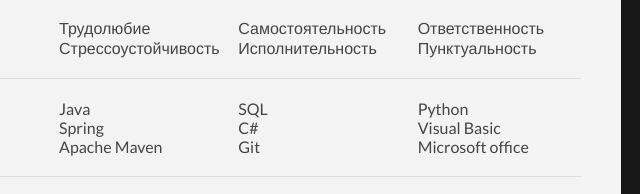
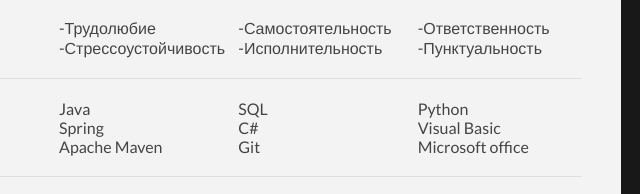
Before and after one commit to YaroslavFedotov/YaroslavFedotov.github.io, a plain HTML site: page index.html in a window 1280 px wide. Shown: the part 452-646 px from the top of the page, 419-1059 px from the left. Drawn offline with Linux system fonts and the light colour scheme.

Commit message:
Update index

```diff
--- a/index.html
+++ b/index.html
@@ -78,12 +78,12 @@
 
 			<div class="sectionContent">
 				<ul class="keySkills">
-					<li>Трудолюбие</li>
-					<li>Стрессоустойчивость</li>
-					<li>Самостоятельность</li>
-					<li>Исполнительность</li>
-					<li>Ответственность</li>
-					<li>Пунктуальность</li>
+					<li>-Трудолюбие</li>
+					<li>-Стрессоустойчивость</li>
+					<li>-Самостоятельность</li>
+					<li>-Исполнительность</li>
+					<li>-Ответственность</li>
+					<li>-Пунктуальность</li>
 				</ul>
 			</div>
 			<div class="clear"></div>
```
